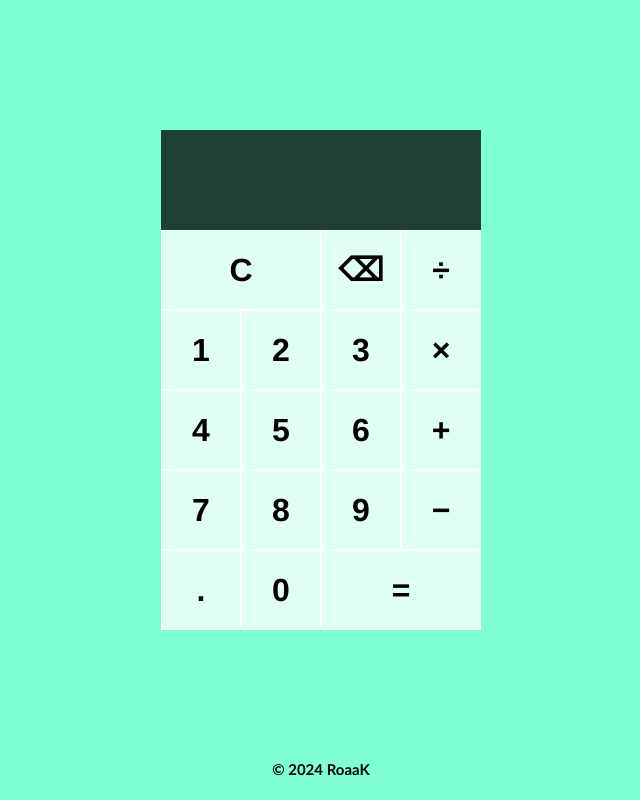
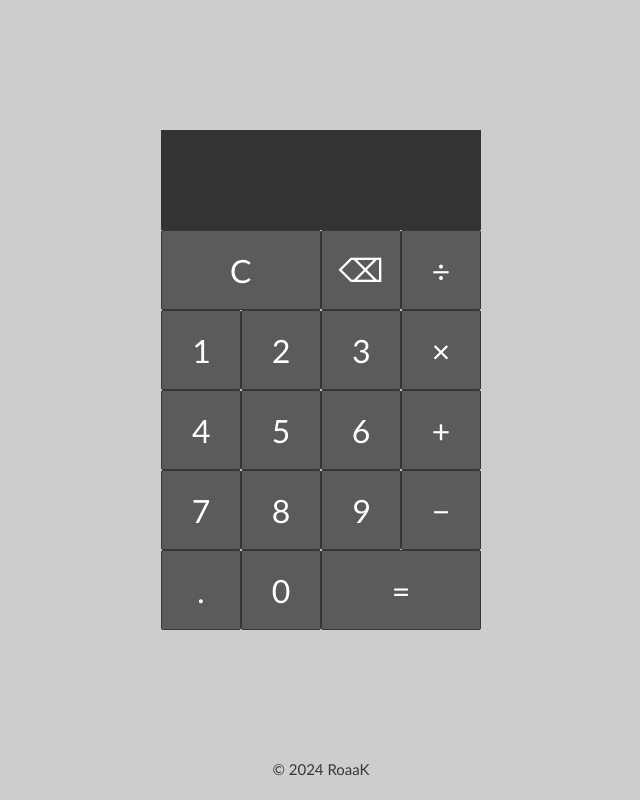
Before and after one commit to RoaaK95/Odin-Calculator, a plain HTML site: page index.html in a window 1280 px wide. Shown: the whole page, without its empty margins (319-959 px from the left). Drawn offline with Linux system fonts and the light colour scheme.

Commit message:
ADJUST STYLE

```diff
--- a/index.html
+++ b/index.html
@@ -5,6 +5,9 @@
     <meta name="viewport" content="width=device-width, initial-scale=1.0">
     <link rel="stylesheet" href="styles.css">
     <script src="script.js" defer></script>
+    <link rel="preconnect" href="https://fonts.googleapis.com">
+    <link rel="preconnect" href="https://fonts.gstatic.com" crossorigin>
+   <link href="https://fonts.googleapis.com/css2?family=Lato:ital,wght@0,100;0,300;0,400;0,700;0,900;1,100;1,300;1,400;1,700;1,900&display=swap" rel="stylesheet">
     <title>Calculator</title>
 </head>
 <body>
@@ -31,7 +34,6 @@
       <button>.</button>
       <button>0</button>
       <button class="span-two">&equals;</button>
-
     </div>
 
     <div class="footer">
--- a/styles.css
+++ b/styles.css
@@ -1,13 +1,13 @@
 *, *::before, *::after{
     box-sizing: border-box;
-    font-family: 'Franklin Gothic Medium', 'Arial Narrow', Arial, sans-serif;
-    font-weight: 700;
+    font-family: "Lato", sans-serif;
+    font-weight: 400;
 }
 
 body{
     padding: 0;
     margin: 0;
-   background-color: aquamarine;
+   background-color: rgb(205, 205, 205)
 }
 
 .calculator-grid {
@@ -17,18 +17,21 @@ body{
     min-height: 95vh;
     grid-template-columns: repeat(4,80px);
     grid-template-rows: minmax(100px, auto) repeat(5,80px);
+
 }
 
 .calculator-grid > button {
    cursor: pointer;
    font-size: 2rem;
-   border: 1px solid white;
+   color: white;
+   border: 1px solid rgb(54, 54, 54);
    outline: none;
-   background-color: rgba(255, 255, 255, .75);
+   background-color: rgba(54, 54, 54, 0.75);
+   border-radius: 2px;
 }
 
 .calculator-grid >button:hover{
-    background-color:  rgba(255, 255, 255, .9);;
+    background-color:  rgba(54, 54, 54, 0.9);;
 }
 
 .span-two{
@@ -60,11 +63,12 @@ body{
 .footer{
     display: flex;
     justify-content: center;
-    align-items: flex-end;
+    align-items: center;
 }
 
 .footer footer{
     font-family: 'Trebuchet MS', 'Lucida Sans Unicode', 'Lucida Grande', 'Lucida Sans', Arial, sans-serif;
     font-weight: 200px;
     font-size: 15px;
+    color: rgb(54, 54, 54);
 }
```
